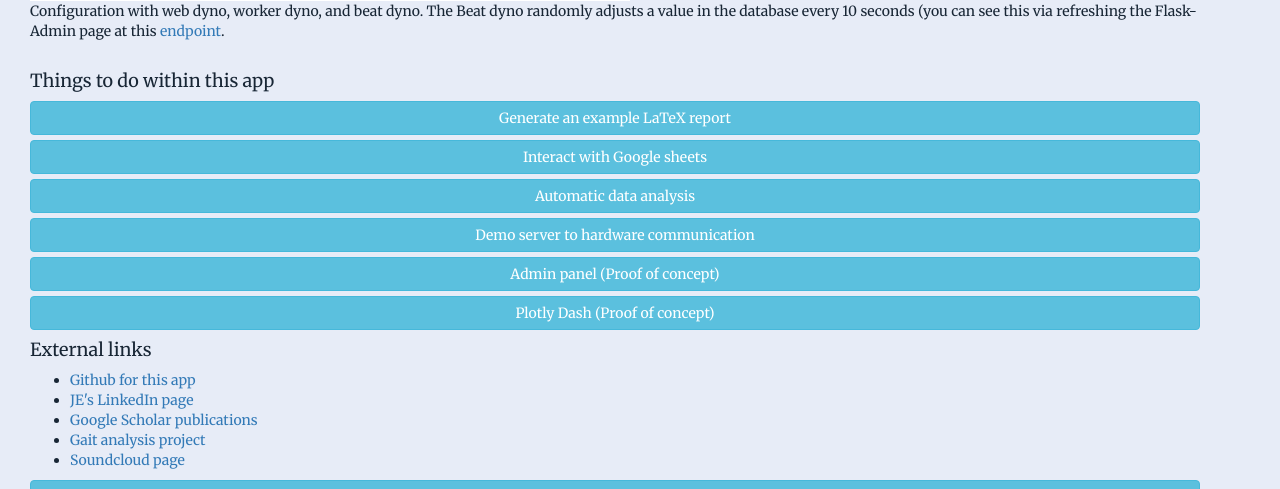
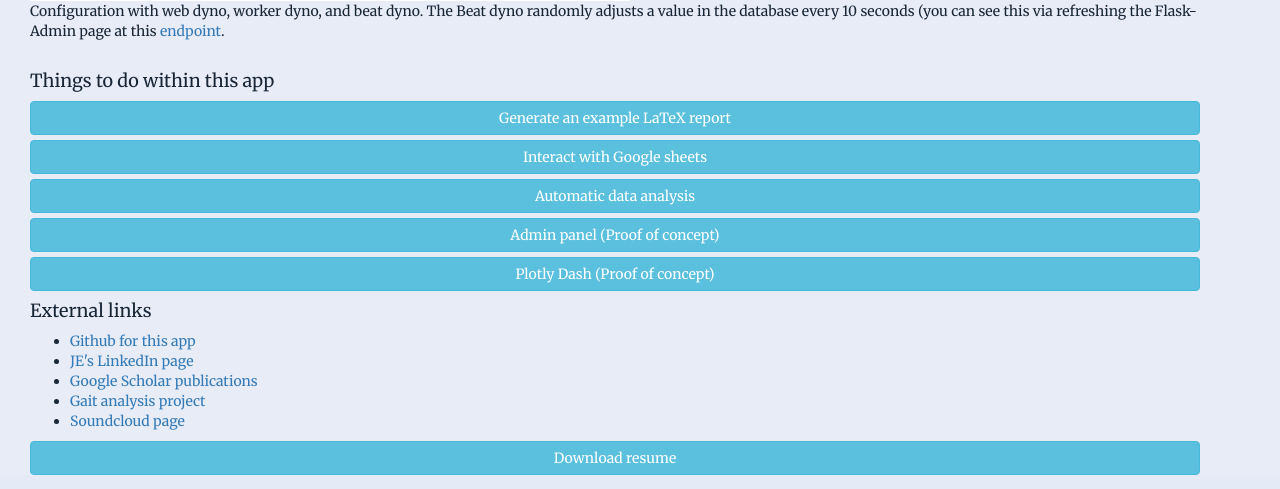
Before and after one commit to jkedmiston/portfolio, a Flask app: page / in a window 1280 px wide. Shown: the part 688-1177 px from the top of the page. Run offline with Flask 3, Linux system fonts and the light colour scheme; parts of the project's set-up code (start-up, migrations or seed data) failed here and were passed over; some libraries are stand-ins or nearby versions.

Commit message:
[turn-off-pubsub] turn off pubsub

```diff
--- a/templates/index.html
+++ b/templates/index.html
@@ -53,7 +53,7 @@ Configuration with web dyno, worker dyno, and beat dyno. The Beat
       <a href="{{url_for('reports_bp.latex_demo')}}" class="btn btn-info btn-block">Generate an example LaTeX report</a>
       <a href="{{url_for('reports_bp.present_sheet')}}" class="btn btn-info btn-block">Interact with Google sheets</a>
       <a href="{{url_for('reports_bp.analyze_user_sheet')}}" class="btn btn-info btn-block">Automatic data analysis</a>
-      <a href="{{url_for('pubsub_bp.pubsub_depth_cam')}}" class="btn btn-info btn-block">Demo server to hardware communication</a>
+      <!--<a href="{{url_for('pubsub_bp.pubsub_depth_cam')}}" class="btn btn-info btn-block">Demo server to hardware communication</a>            -->
       <a href="/admin" class="btn btn-info btn-block">Admin panel (Proof of concept)</a>
 
       <a href="/pk" class="btn btn-info btn-block" target="_blank">Plotly Dash (Proof of concept)</a>
```
